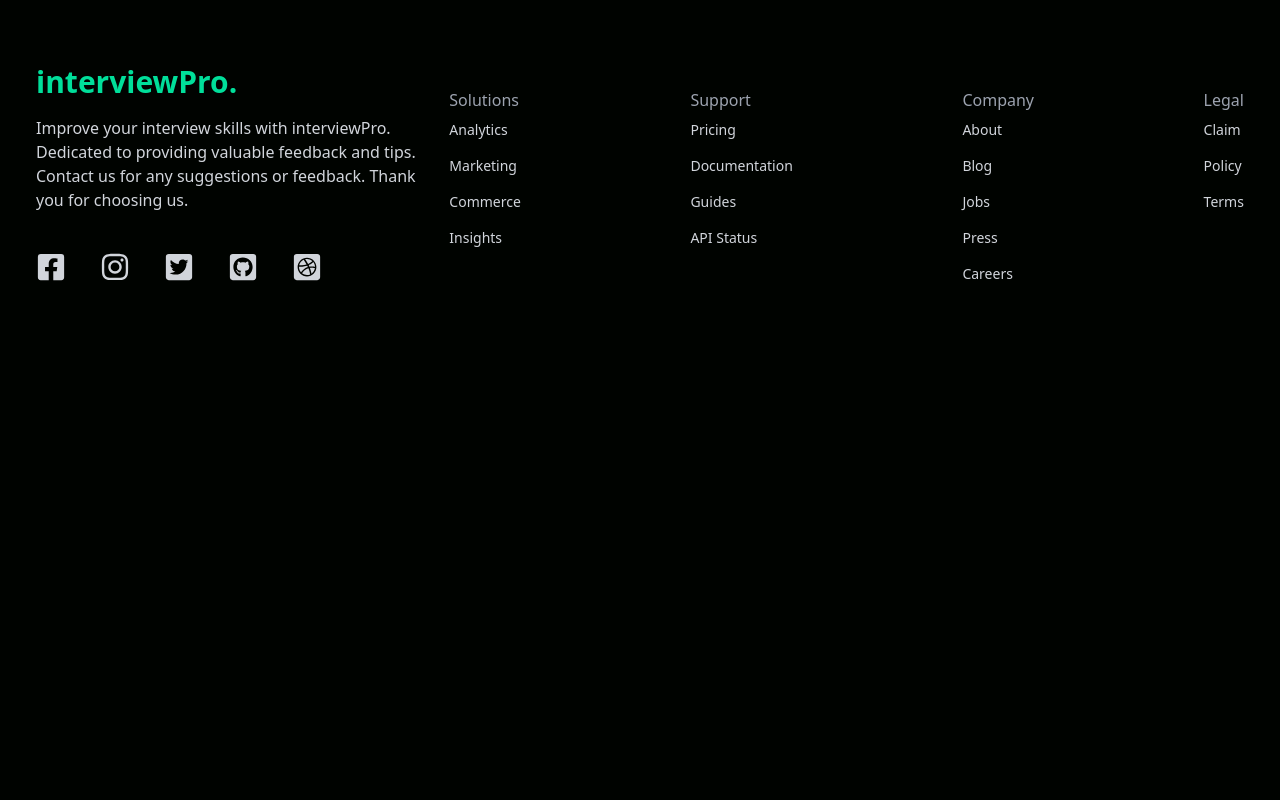
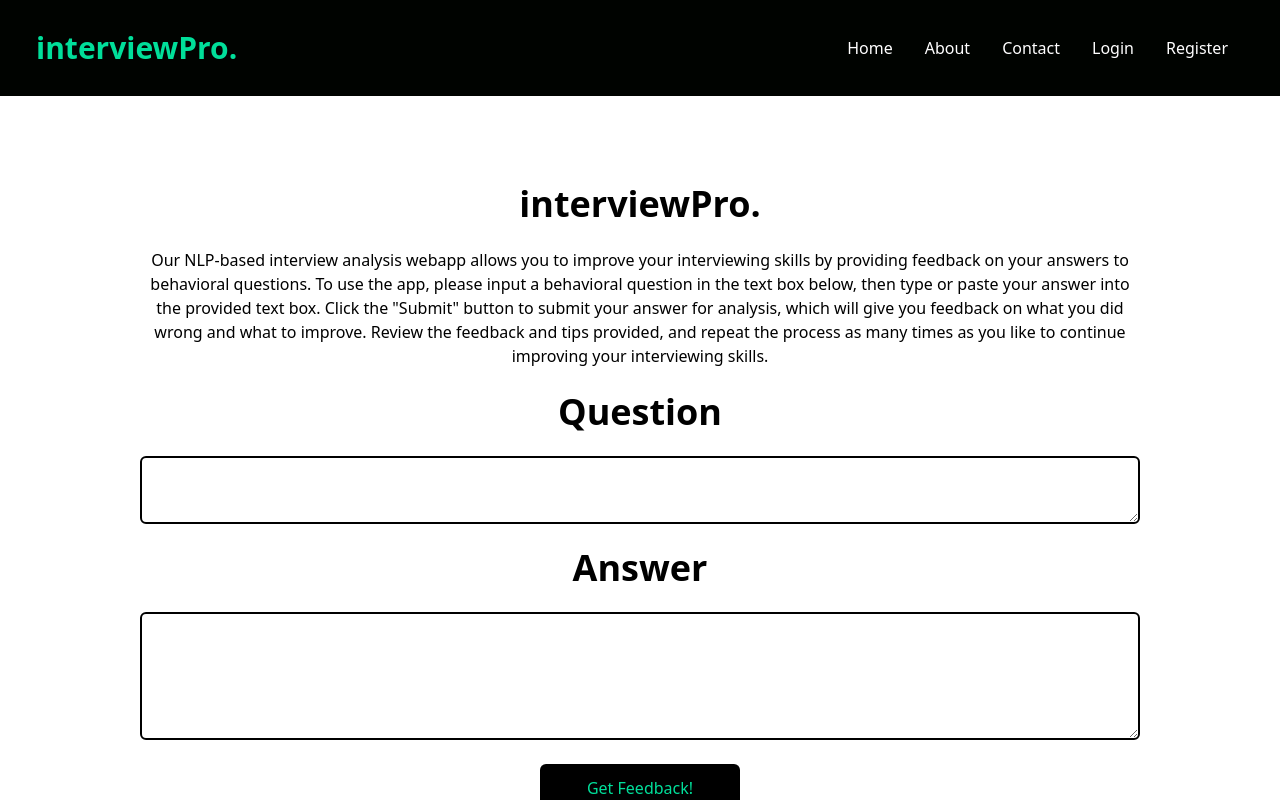
Before and after one commit to ChemsCode/InterviewPro-Frontend, a React (Create React App) app: page /input-page in a window 1280 px wide. Shown: the top 800 px of the page. Built offline with nearby package versions, Linux system fonts and the light colour scheme.

Commit message:
added a user input page

```diff
--- a/package.json
+++ b/package.json
@@ -3,9 +3,13 @@
   "version": "0.1.0",
   "private": true,
   "dependencies": {
+    "@fortawesome/fontawesome-svg-core": "^6.2.0",
+    "@fortawesome/free-solid-svg-icons": "^6.2.0",
+    "@fortawesome/react-fontawesome": "^0.2.0",
     "@testing-library/jest-dom": "^5.16.5",
     "@testing-library/react": "^13.4.0",
     "@testing-library/user-event": "^13.5.0",
+    "font-awesome": "^4.7.0",
     "react": "^18.2.0",
     "react-dom": "^18.2.0",
     "react-icons": "^4.7.1",
--- a/src/App.js
+++ b/src/App.js
@@ -2,6 +2,7 @@ import { Routes, Route } from "react-router-dom";
 import Layout from "./Layout";
 import LandingPage from "./components/LandingComp/LandingPage";
 import Home from "./components/HomeComp/Home";
+import InputPage from "./components/ProcessingComp/InputPage";
 
 function App() {
   return (
@@ -10,6 +11,7 @@ function App() {
         {/* valid routes */}
         <Route path="/" element={<LandingPage />} />
         <Route path="/home" element={<Home />} />
+        <Route path="/input-page" element={<InputPage />} />
       </Route>
       {/* invalid routes*/}
       <Route path="*" element={<Layout />} />
--- /dev/null
+++ b/src/components/ProcessingComp/InputPage.js
@@ -0,0 +1,172 @@
+import { useRef, useState, useEffect } from "react";
+import {
+  faCheck,
+  faTimes,
+  faInfoCircle,
+} from "@fortawesome/free-solid-svg-icons";
+import { FontAwesomeIcon } from "@fortawesome/react-fontawesome";
+import Navbar from "../Navbar";
+
+const INPUT_REGEX = /.+/;
+
+export default function InputPage() {
+  const errRef = useRef();
+
+  const [answer, setAnswer] = useState("");
+  const [validAnswer, setValidAnswer] = useState(false);
+  const [answerFocus, setAnswerFocus] = useState(false);
+
+  const [interviewQuestion, setInterviewQuestion] = useState("");
+  const [validInterviewQuestion, setValidInterviewQuestion] = useState(false);
+  const [interviewQuestionFocus, setInterviewQuestionFocus] = useState(false);
+
+  const [apiResponse, setApiResponse] = useState("undefined");
+
+  const [errMsg, setErrMsg] = useState("");
+  const [success, setSuccess] = useState(false);
+
+  useEffect(() => {
+    const result = INPUT_REGEX.test(answer);
+    console.log(result);
+    console.log(answer);
+    setValidAnswer(result);
+  }, [answer]);
+
+  useEffect(() => {
+    setErrMsg("");
+  }, [answer]);
+
+  useEffect(() => {
+    const result = INPUT_REGEX.test(interviewQuestion);
+    console.log(result);
+    console.log(interviewQuestion);
+    setValidInterviewQuestion(result);
+  }, [interviewQuestion]);
+
+  useEffect(() => {
+    setErrMsg("");
+  }, [interviewQuestion]);
+
+  return (
+    <>
+      <Navbar />
+
+      <div className="w-full bg-white py-16 px-4">
+        <form className="max-w-[1000px] mt-[0px] mx-auto text-center flex flex-col justify-center">
+          <p
+            ref={errRef}
+            className={
+              errMsg
+                ? "border w-full my-5 py-2 bg-red-600 text-white text-1xl font-bold text-center"
+                : "offscreen"
+            }
+            aria-live="assertive"
+          >
+            {errMsg}
+          </p>
+          <h2 className="text-4xl font-bold text-center py-6">interviewPro.</h2>
+          <div className="flex flex-col justify-center">
+            Our NLP-based interview analysis webapp allows you to improve your
+            interviewing skills by providing feedback on your answers to
+            behavioral questions. To use the app, please input a behavioral
+            question in the text box below, then type or paste your answer into
+            the provided text box. Click the "Submit" button to submit your
+            answer for analysis, which will give you feedback on what you did
+            wrong and what to improve. Review the feedback and tips provided,
+            and repeat the process as many times as you like to continue
+            improving your interviewing skills.
+          </div>
+          <label htmlFor="InterviewQuestion">
+            <h2 className="text-4xl font-bold text-center py-6">Question</h2>
+            <FontAwesomeIcon
+              icon={faCheck}
+              className={
+                validInterviewQuestion ? "text-green-500 px-1.5" : "hidden"
+              }
+            />
+            <FontAwesomeIcon
+              icon={faTimes}
+              className={
+                validInterviewQuestion || !interviewQuestion
+                  ? "hidden"
+                  : "text-red-500 px-1.5"
+              }
+            />
+          </label>
+          <textarea
+            type="text"
+            id="InterviewQuestion"
+            className="p-2 rounded-md h-15 border-black border-2"
+            autoComplete="off"
+            onChange={(e) => setInterviewQuestion(e.target.value)}
+            value={interviewQuestion}
+            required
+            aria-invalid={validInterviewQuestion ? "false" : "true"}
+            aria-describedby="uidnote"
+            onFocus={() => setInterviewQuestionFocus(true)}
+            onBlur={() => setInterviewQuestionFocus(false)}
+          />
+          <p
+            id="cnidnote"
+            className={
+              interviewQuestionFocus &&
+              interviewQuestion &&
+              !validInterviewQuestion
+                ? "text-xs rounded-md bg-black text-white my-1 py-1 px-2"
+                : "hidden"
+            }
+          >
+            <FontAwesomeIcon icon={faInfoCircle} />
+            Needs an input
+          </p>
+
+          <h2 className="text-4xl font-bold text-center py-6">Answer</h2>
+          <label htmlFor="Answer">
+            <FontAwesomeIcon
+              icon={faCheck}
+              className={validAnswer ? "text-green-500 px-1.5" : "hidden"}
+            />
+            <FontAwesomeIcon
+              icon={faTimes}
+              className={
+                validAnswer || !answer ? "hidden" : "text-red-500 px-1.5"
+              }
+            />
+          </label>
+          <textarea
+            type="text"
+            className="p-2 rounded-md h-32 border-black border-2"
+            id="Answer"
+            autoComplete="off"
+            onChange={(e) => setAnswer(e.target.value)}
+            value={answer}
+            required
+            aria-invalid={validAnswer ? "false" : "true"}
+            aria-describedby="uidnote"
+            onFocus={() => setAnswerFocus(true)}
+            onBlur={() => setAnswerFocus(false)}
+          />
+          <p
+            id="cnidnote"
+            className={
+              answerFocus && answer && !validAnswer
+                ? "text-xs rounded-md bg-black text-white my-1 py-1 px-2"
+                : "hidden"
+            }
+          >
+            <FontAwesomeIcon icon={faInfoCircle} />
+            Needs an input
+          </p>
+          <div className="flex flex- justify-center">
+            <button
+              disabled={!validAnswer ? true : false}
+              className="bg-black text-[#00df9a] w-[200px] rounded-md font-medium my-6 mx-auto md:mx-0 py-3"
+            >
+              Get Feedback!
+            </button>
+          </div>
+        </form>
+      </div>
+    </>
+  );
+}
```
Also changed, not shown: 1 other file (tests, documents, lock files or other folders).
